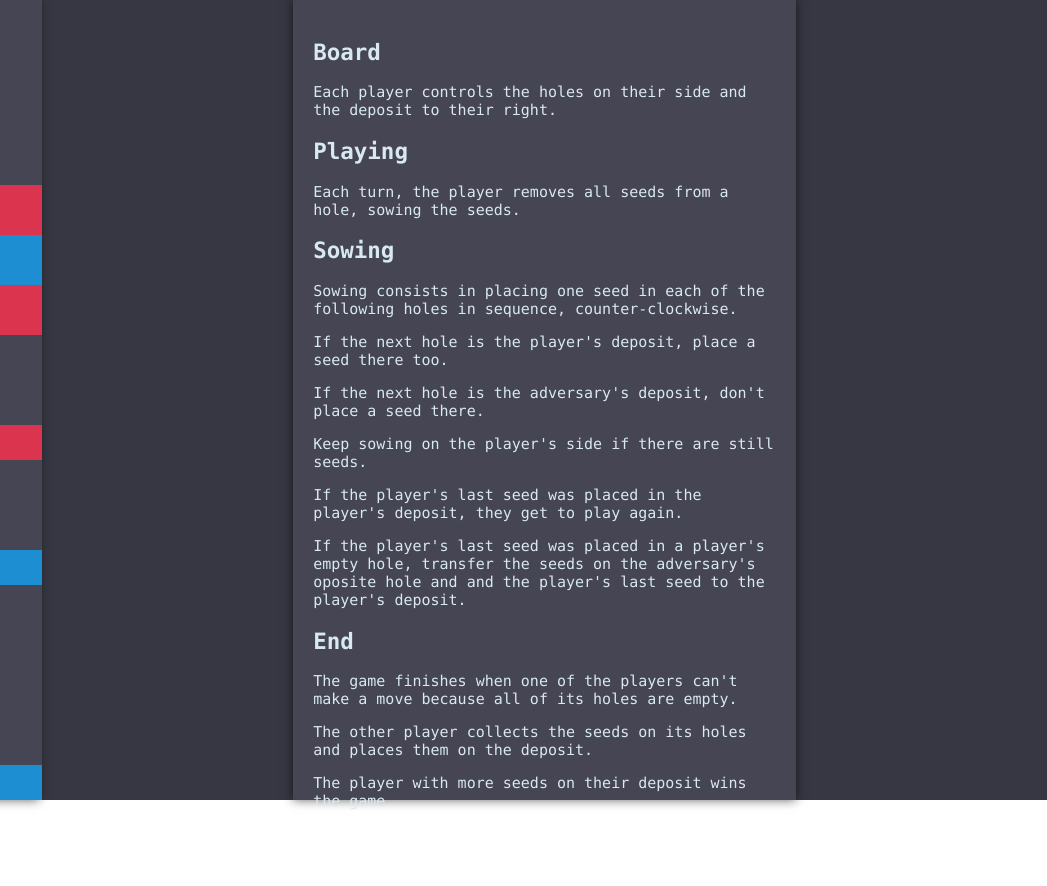
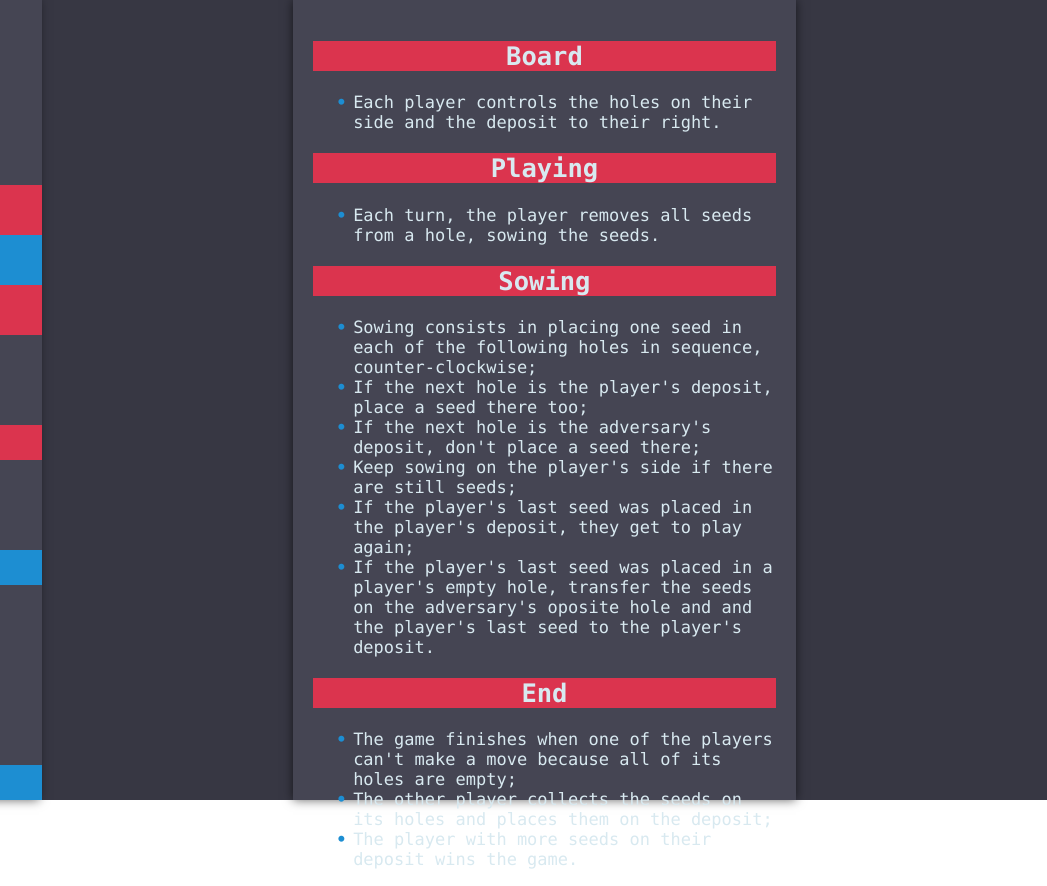
Before and after one commit to xico2001pt/ltw-mancala, a plain HTML site: page index.html in a window 1280 px wide. Both pictures are taken after a click on the element "Instructions". Shown: the full height of the page, 233-1280 px from the left. Before the commit the page ends 825 px from the top, so only its background shows below. Drawn offline with Linux system fonts and the light colour scheme.

Commit message:
Format leaderboard and give some color to instructions

```diff
--- a/index.html
+++ b/index.html
@@ -103,20 +103,28 @@
                 </div>
                 <div id="instructions-content">
                     <h2>Board</h2>
-                    <p>Each player controls the holes on their side and the deposit to their right.</p>
+                    <ul>
+                        <li>Each player controls the holes on their side and the deposit to their right.</li>
+                    </ul>
                     <h2>Playing</h2>
-                    <p>Each turn, the player removes all seeds from a hole, sowing the seeds.</p>
+                    <ul>
+                        <li>Each turn, the player removes all seeds from a hole, sowing the seeds.</li>
+                    </ul>
                     <h2>Sowing</h2>
-                    <p>Sowing consists in placing one seed in each of the following holes in sequence, counter-clockwise.</p>
-                    <p>If the next hole is the player's deposit, place a seed there too.</p>
-                    <p>If the next hole is the adversary's deposit, don't place a seed there.</p>
-                    <p>Keep sowing on the player's side if there are still seeds.</p>
-                    <p>If the player's last seed was placed in the player's deposit, they get to play again.</p>
-                    <p>If the player's last seed was placed in a player's empty hole, transfer the seeds on the adversary's oposite hole and and the player's last seed to the player's deposit.</p>
+                    <ul>
+                        <li>Sowing consists in placing one seed in each of the following holes in sequence, counter-clockwise;</li>
+                        <li>If the next hole is the player's deposit, place a seed there too;</li>
+                        <li>If the next hole is the adversary's deposit, don't place a seed there;</li>
+                        <li>Keep sowing on the player's side if there are still seeds;</li>
+                        <li>If the player's last seed was placed in the player's deposit, they get to play again;</li>
+                        <li>If the player's last seed was placed in a player's empty hole, transfer the seeds on the adversary's oposite hole and and the player's last seed to the player's deposit.</li>
+                    </ul>
                     <h2>End</h2>
-                    <p>The game finishes when one of the players can't make a move because all of its holes are empty.</p>
-                    <p>The other player collects the seeds on its holes and places them on the deposit.</p>
-                    <p>The player with more seeds on their deposit wins the game.</p>
+                    <ul>
+                        <li>The game finishes when one of the players can't make a move because all of its holes are empty;</li>
+                        <li>The other player collects the seeds on its holes and places them on the deposit;</li>
+                        <li>The player with more seeds on their deposit wins the game.</li>
+                    </ul>
                 </div>
                 <div id="leaderboard-content">
                     <table>
--- a/styles/menu-contents/instructions-content.css
+++ b/styles/menu-contents/instructions-content.css
@@ -1,4 +1,23 @@
 #instructions-content {
-    font-size: 15px;
+    font-size: 17px;
     overflow: hidden;
 }
+
+#instructions-content h2 {
+    background-color: rgb(219, 52, 78);
+    text-align: center;
+    vertical-align: middle;
+}
+
+#instructions-content ul {
+    list-style: none;
+}
+
+#instructions-content li::before {
+    content: "\2022";  /* Add content: \2022 is the CSS Code/unicode for a bullet */
+    color: rgb(29, 142, 210); /* Change the color */
+    font-weight: bold; /* If you want it to be bold */
+    display: inline-block; /* Needed to add space between the bullet and the text */
+    width: 1em; /* Also needed for space (tweak if needed) */
+    margin-left: -1em; /* Also needed for space (tweak if needed) */
+}
--- a/styles/menu-contents/leaderboard-content.css
+++ b/styles/menu-contents/leaderboard-content.css
@@ -1,3 +1,16 @@
 #leaderboard-content table {
     width: 100%;
 }
+
+#leaderboard-content td {
+    text-align: center;
+    vertical-align: middle;
+}
+
+#leaderboard-content th {
+    background-color: rgb(219, 52, 78);
+}
+
+#leaderboard-content tr {
+    background-color: rgb(29, 142, 210);
+}
```
